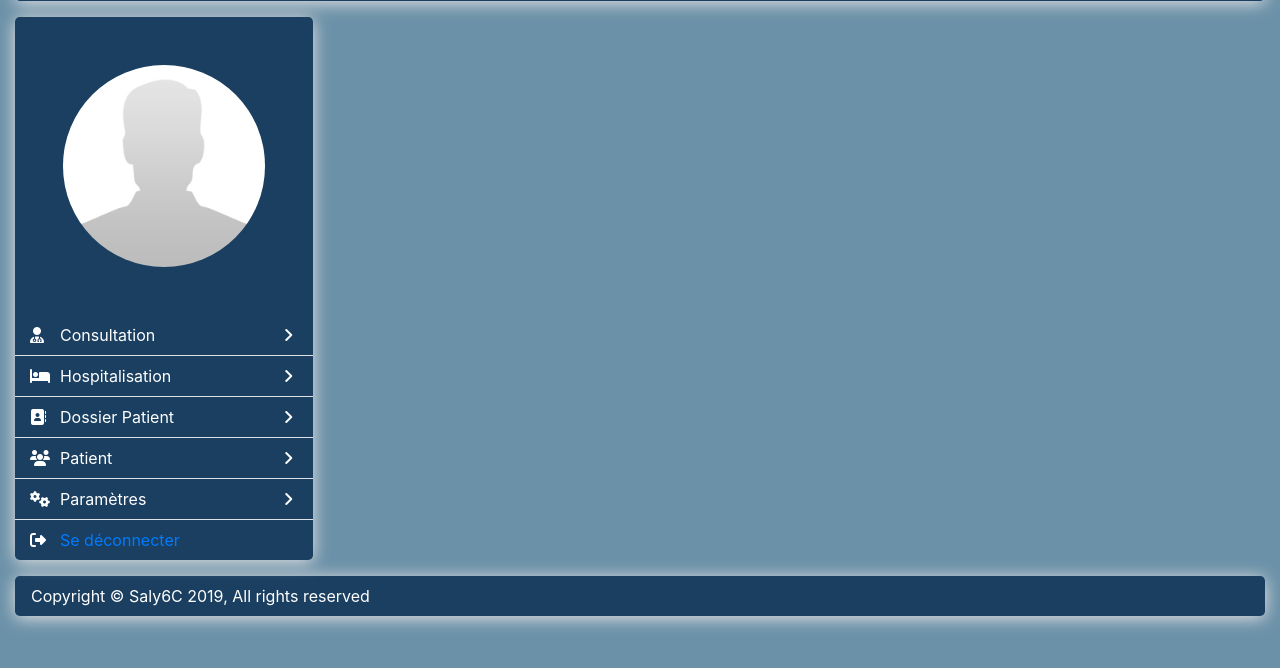
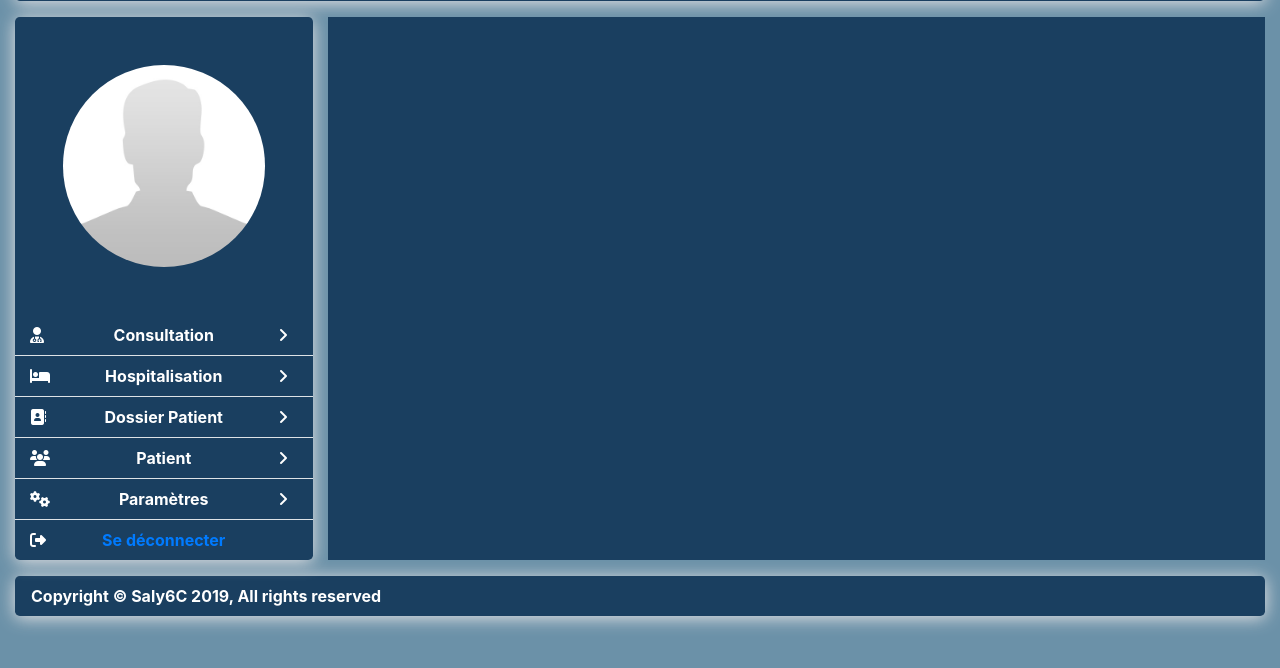
Before and after one commit to Saly6C/memoire, a Symfony app: template templates/base.html.twig in a window 1280 px wide. Shown: the part 103-771 px from the top of the page. Run offline with Twig, Linux system fonts and the light colour scheme; the template is opened without the code that fills it, so the values that code supplies are empty; some libraries are stand-ins or nearby versions.

Commit message:
remplacement des div pour ajouter, lister, modifier profile par des list-group

```diff
--- a/templates/base.html.twig
+++ b/templates/base.html.twig
@@ -20,138 +20,147 @@
 		<!-- content -->
 		<div
 			class="d-flex mt-3">
-			<!-- left menu -->
+			<!-- left content -->
 			<div class="col-3 col-md-4 col-lg-3 col-sm-5 pl-0">
 				<div class="d-flex flex-column text-white rounded-lg menu">
+
+					{% for r in app.user.roles %}
+						{{ r }}
+					{% endfor %}
+
 					<div class="profile">
 						<img src="../images/user-default.jpg" alt="user-img" class="img-fluid rounded-circle p-5">
 					</div>
 					<!-- Consultation -->
-					<div class="d-flex border-bottom py-2 consultation">
-						<span class="col-1">
+					<div class="d-flex border-bottom py-2 ">
+						<span class="col-2">
 							<i class="fas fa-user-md"></i>
 						</span>
-						<div class="col-9 ">Consultation
-							<div class="" id="operationsConsultation">
-								<div>
+						<div class="col-8 font-weight-bold"><span class="d-flex justify-content-center">Consultation</span>
+							<div class="my-2" id="operationsConsultation">
+								<!-- List group -->
+								<div class="list-group" id="myList" role="tablist">
+									<a class="list-group-item list-group-item-action active" data-toggle="list" href="#ajouterConsultation" role="tab"><i class="fa fa-plus-circle mr-3" aria-hidden="true"></i>Ajouter</a>
+									<a class="list-group-item list-group-item-action" data-toggle="list" href="#listerConsultation" role="tab"><i class="fa fa-list  mr-3" aria-hidden="true"></i>Lister</a>
+								</div>
+								<!-- <div>
 									<i class="fa fa-plus-circle" aria-hidden="true"></i>
-									<a href="#" class="text-white">
+									<a href="#block_ajouter" class="text-white">
 										Ajouter</a>
 								</div>
 								<div>
 									<i class="fa fa-list" aria-hidden="true"></i>
-									<a href="#" class="text-white">
+									<a href="#block_lister" class="text-white">
 										Lister</a>
-								</div>
+								</div> -->
 							</div>
 						</div>
-						<span class="col-1">
+						<span class="col-2 consultation">
 							<i class="test fas fa-angle-right"></i>
 						</span>
 					</div>
 					<!-- Hospitalisation -->
-					<div class="d-flex border-bottom py-2 hospitalisation">
-						<span class="col-1">
+					<div class="d-flex border-bottom py-2">
+						<span class="col-2">
 							<i class="fas fa-bed"></i>
 						</span>
-						<div class="col-9">Hospitalisation
-							<div class="" id="operationsHospitalisation">
-								<div>
-									<i class="fa fa-plus-circle" aria-hidden="true"></i>
-									<a href="#" class="text-white">
-										Ajouter</a>
-								</div>
-								<div>
-									<i class="fa fa-list" aria-hidden="true"></i>
-									<a href="#" class="text-white">
-										Lister</a>
+						<div class="col-8 font-weight-bold"><span class="d-flex justify-content-center">Hospitalisation</span>
+							<div class="my-2" id="operationsHospitalisation">
+								<!-- List group -->
+								<div class="list-group" id="myList" role="tablist">
+									<a class="list-group-item list-group-item-action active" data-toggle="list" href="#ajouterHospitalisation" role="tab"><i class="fa fa-plus-circle mr-3" aria-hidden="true"></i>Ajouter</a>
+									<a class="list-group-item list-group-item-action" data-toggle="list" href="#listerHospitalisation" role="tab"><i class="fa fa-list  mr-3" aria-hidden="true"></i>Lister</a>
 								</div>
 							</div>
 						</div>
-						<span class="col-1">
+						<span class="col-2 hospitalisation">
 							<i class="test fas fa-angle-right"></i>
 						</span>
 					</div>
 					<!-- Dossier Patient -->
-					<div class="d-flex border-bottom py-2 dossierPatient">
-						<span class="col-1">
+					<div class="d-flex border-bottom py-2 ">
+						<span class="col-2">
 							<i class="fas fa-address-book"></i>
 						</span>
-						<div class="col-9">Dossier Patient
-							<div class="" id="operationsDossierPatient">
-								<div>
-									<i class="fa fa-plus-circle" aria-hidden="true"></i>
-									<a href="#" class="text-white">
-										Ajouter</a>
-								</div>
-								<div>
-									<i class="fa fa-list" aria-hidden="true"></i>
-									<a href="#" class="text-white">
-										Lister</a>
+						<div class="col-8 font-weight-bold"><span class="d-flex justify-content-center">Dossier Patient</span>
+							<div class="my-2" id="operationsDossierPatient">
+								<!-- List group -->
+								<div class="list-group" id="myList" role="tablist">
+									<a class="list-group-item list-group-item-action active" data-toggle="list" href="#ajouterDossierPatient" role="tab"><i class="fa fa-plus-circle mr-3" aria-hidden="true"></i>Ajouter</a>
+									<a class="list-group-item list-group-item-action" data-toggle="list" href="#listerDossierPatient" role="tab"><i class="fa fa-list  mr-3" aria-hidden="true"></i>Lister</a>
 								</div>
 							</div>
 						</div>
-						<span class="col-1">
+						<span class="col-2 dossierPatient">
 							<i class="test fas fa-angle-right"></i>
 						</span>
 					</div>
 					<!-- Patient -->
-					<div class="d-flex border-bottom py-2 patient">
-						<span class="col-1">
+					<div class="d-flex border-bottom py-2 ">
+						<span class="col-2">
 							<i class="fas fa-users"></i>
 						</span>
-						<div class="col-9">Patient
-							<div class="" id="operationsPatient">
-								<div>
-									<i class="fa fa-plus-circle" aria-hidden="true"></i>
-									<a href="#" class="text-white">
-										Ajouter</a>
-								</div>
-								<div>
-									<i class="fa fa-list" aria-hidden="true"></i>
-									<a href="#" class="text-white">
-										Lister</a>
+						<div class="col-8 font-weight-bold"><span class="d-flex justify-content-center">Patient</span>
+							<div class="my-2" id="operationsPatient">
+								<!-- List group -->
+								<div class="list-group" id="myList" role="tablist">
+									<a class="list-group-item list-group-item-action active" data-toggle="list" href="#ajouterPatient" role="tab"><i class="fa fa-plus-circle mr-3" aria-hidden="true"></i>Ajouter</a>
+									<a class="list-group-item list-group-item-action" data-toggle="list" href="#listerPatient" role="tab"><i class="fa fa-list  mr-3" aria-hidden="true"></i>Lister</a>
 								</div>
 							</div>
 						</div>
-						<span class="col-1">
+						<span class="col-2 patient">
 							<i class="test fas fa-angle-right"></i>
 						</span>
 					</div>
 					<!-- Parametres -->
-					<div class="d-flex border-bottom py-2 parametre">
-						<span class="col-1">
+					<div class="d-flex border-bottom py-2 ">
+						<span class="col-2">
 							<i class="fas fa-cogs"></i>
 						</span>
-						<div class="col-9">Paramètres
-							<div class="" id="operationsParametre">
-								<div>
-									<i class="fas fa-user-edit" aria-hidden="true"></i>
-									<a href="#" class="text-white">
-										Modifier profile</a>
+						<div class="col-8 font-weight-bold"><span class="d-flex justify-content-center">Paramètres</span>
+							<div class="my-2" id="operationsParametre">
+								<!-- List group -->
+								<div class="list-group" id="myList" role="tablist">
+									<a class="list-group-item list-group-item-action active" data-toggle="list" href="#modifierParametre" role="tab"><i class="fa fa-plus-circle mr-3" aria-hidden="true"></i>Modifier Profile</a>
 								</div>
 							</div>
 						</div>
-						<span class="col-1">
+						<span class="col-2 parametre">
 							<i class="test fas fa-angle-right"></i>
 						</span>
 					</div>
 					<!-- connexion -->
 					<div class="d-flex py-2">
-						<span class="col-1">
+						<span class="col-2">
 							<i class="fas fa-sign-out-alt"></i>
 						</span>
-						<span class="col-10"><a href="{{ path('clinic_logout') }}">Se déconnecter</a></span>
+						<span class="col-8 d-flex justify-content-center font-weight-bold"><a href="{{ path('clinic_logout') }}">Se déconnecter</a></span>
+						<span class="col-2"></span>
 					</div>
 				</div>
 			</div>
 			<!-- right content -->
-			<div class="col-9 col-md-8 col-lg-9 col-sm-7 px-0">
-				<div class="bg-success"></div>
+			<div class="col-9 col-md-8 col-lg-9 col-sm-7 px-0 right_content">
+				<div class="">
+					<div class="tab-content" id="nav-tabContent">
+						<div class="tab-pane fade active" id="ajouterConsultation" role="tabpanel" aria-labelledby="list-ajouter-list">Ajouter consultation</div>
+						<div class="tab-pane fade " id="listerConsultation" role="tabpanel" aria-labelledby="list-lister-list">Liste consultationr</div>
+						<div class="tab-pane fade" id="ajouterHospitalisation" role="tabpanel" aria-labelledby="list-messages-list">ajouter Hospitalisation</div>
+						<div class="tab-pane fade" id="listerHospitalisation" role="tabpanel" aria-labelledby="list-settings-list">lister Hospitalisation</div>
+						<div class="tab-pane fade" id="ajouterDossierPatient" role="tabpanel" aria-labelledby="list-messages-list">ajouter DossierPatient</div>
+						<div class="tab-pane fade" id="listerDossierPatient" role="tabpanel" aria-labelledby="list-settings-list">lister DossierPatient</div>
+						<div class="tab-pane fade" id="ajouterPatient" role="tabpanel" aria-labelledby="list-messages-list">ajouter Patient</div>
+						<div class="tab-pane fade" id="listerPatient" role="tabpanel" aria-labelledby="list-settings-list">lister Patient</div>
+						<div class="tab-pane fade" id="modifierParametre" role="tabpanel" aria-labelledby="list-settings-list">modifier Parametre</div>
+					</div>
+				</div>
 			</div>
 		</div>
 
-		<div class="d-flex text-white py-2 mt-3 pl-3 rounded-lg footer">
+
+
+		<div class="d-flex text-white py-2 mt-3 pl-3 rounded-lg footer font-weight-bold">
 			Copyright © Saly6C 2019, All rights reserved
 		</div>
 	</div>
```
